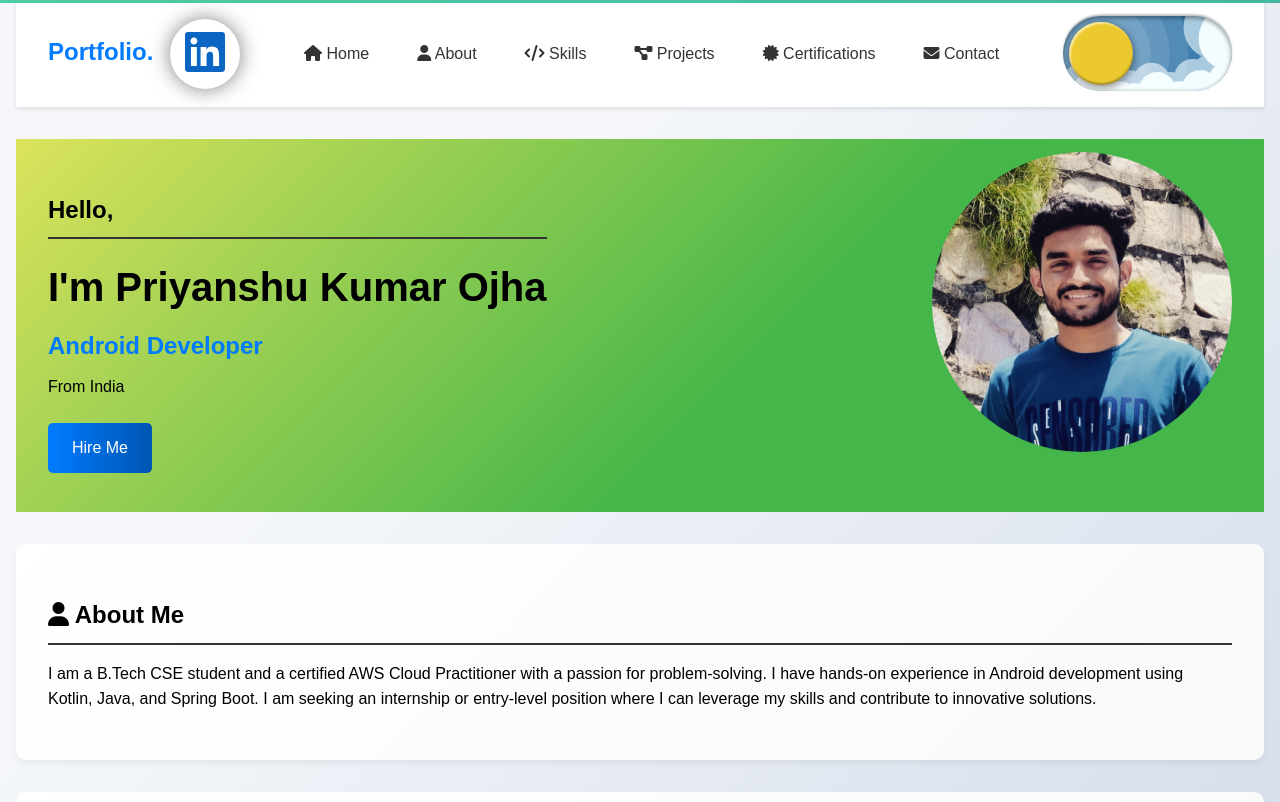
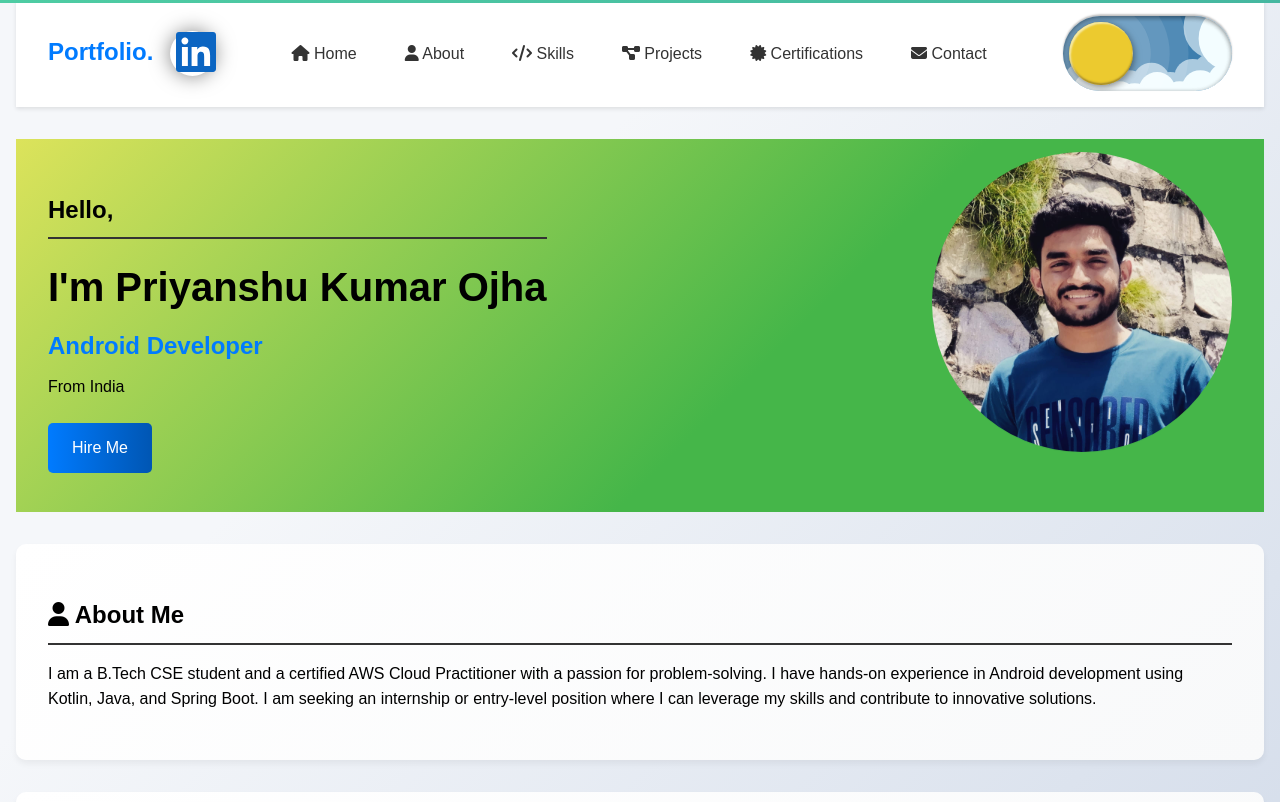
Before and after one commit to priyanshu1512/Resume, a plain HTML site: page index.html in a window 1280 px wide. Shown: the top 802 px of the page. Drawn offline with nearby package versions, Linux system fonts and the light colour scheme.

Commit message:
styles.css

```diff
--- a/styles.css
+++ b/styles.css
@@ -1042,8 +1042,8 @@ body, header, nav ul li a, #home, #about, #skills, #projects, #contact, footer,
   border-radius: 50%;
   box-shadow: 0 0 20px 0 rgba(0, 0, 0, 0.5);
   animation: sway 2s infinite alternate;
-  width: 70px;
-  height: 70px;
+  width: 45px;
+  height: 45px;
   display: flex;
   justify-content: center;
   display: inline-block;
@@ -1054,7 +1054,7 @@ vertical-align: middle;
 }
 
 .linkedin-button:hover {
-  transform: scale(0.8) rotate(-360deg) translateY(-1em);
+  transform: scale(1.25) rotate(-360deg) translateY(-1em);
   box-shadow: 0 0 20px 0 rgba(29, 161, 242, 0.5);
 }
 
```
